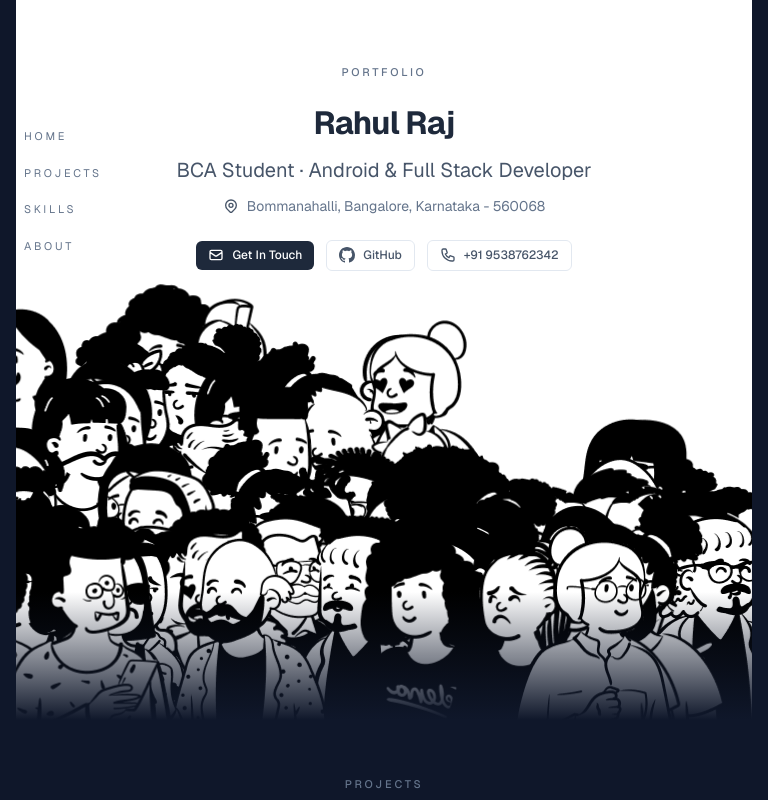
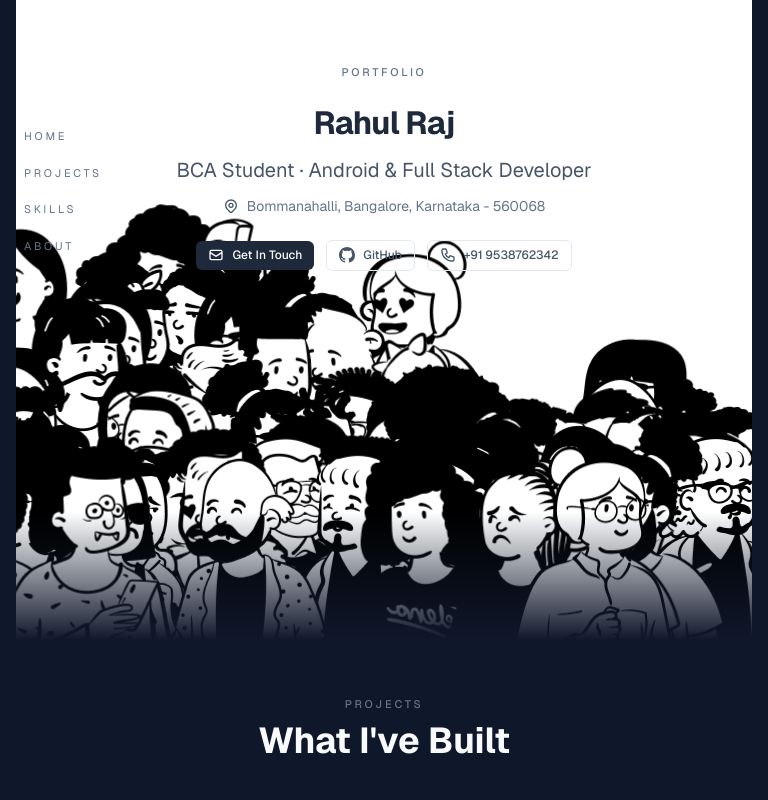
Before and after one commit to rahulrakshi3-netizen/portfolio, a Next.js app: page / in a window 768 px wide. Shown: the top 800 px of the page. Built offline with nearby package versions, Linux system fonts and the light colour scheme.

Commit message:
Reduce home gap: 55vh canvas on tablet, 80dvh min-height

```diff
--- a/app/globals.css
+++ b/app/globals.css
@@ -56,7 +56,7 @@ body {
   }
 
   #home {
-    min-height: 90dvh;
+    min-height: 80dvh;
   }
 
   #home > div:last-child > div > div:last-child {
--- a/components/v1/skiper39.tsx
+++ b/components/v1/skiper39.tsx
@@ -280,7 +280,7 @@ const CrowdCanvas = ({ src, rows = 15, cols = 7 }: CrowdCanvasProps) => {
     };
   }, []);
   return (
-    <canvas ref={canvasRef} className="absolute max-sm:inset-0 max-sm:h-full max-sm:w-full bottom-0 sm:h-[65vh] w-full" />
+    <canvas ref={canvasRef} className="absolute max-sm:inset-0 max-sm:h-full max-sm:w-full bottom-0 sm:h-[55vh] lg:h-[65vh] w-full" />
   );
 };
 
```
